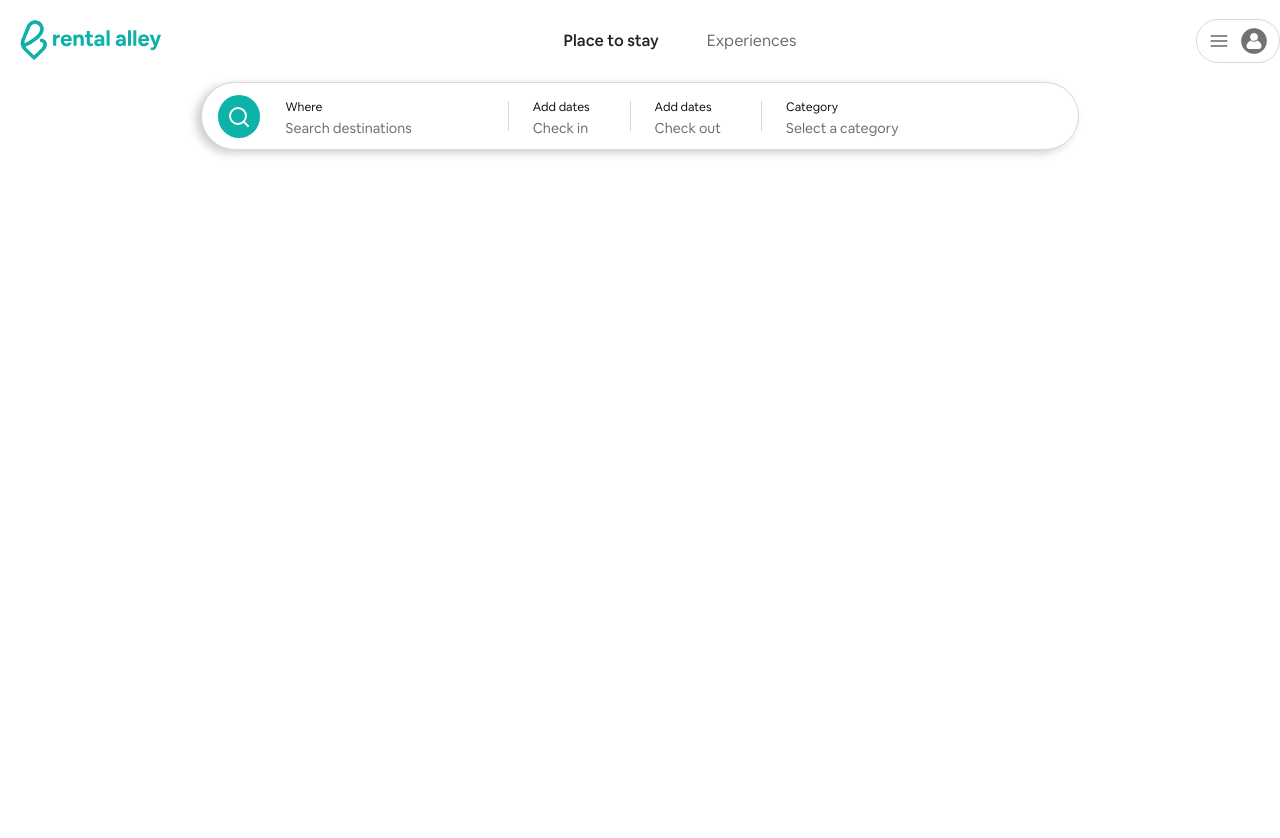
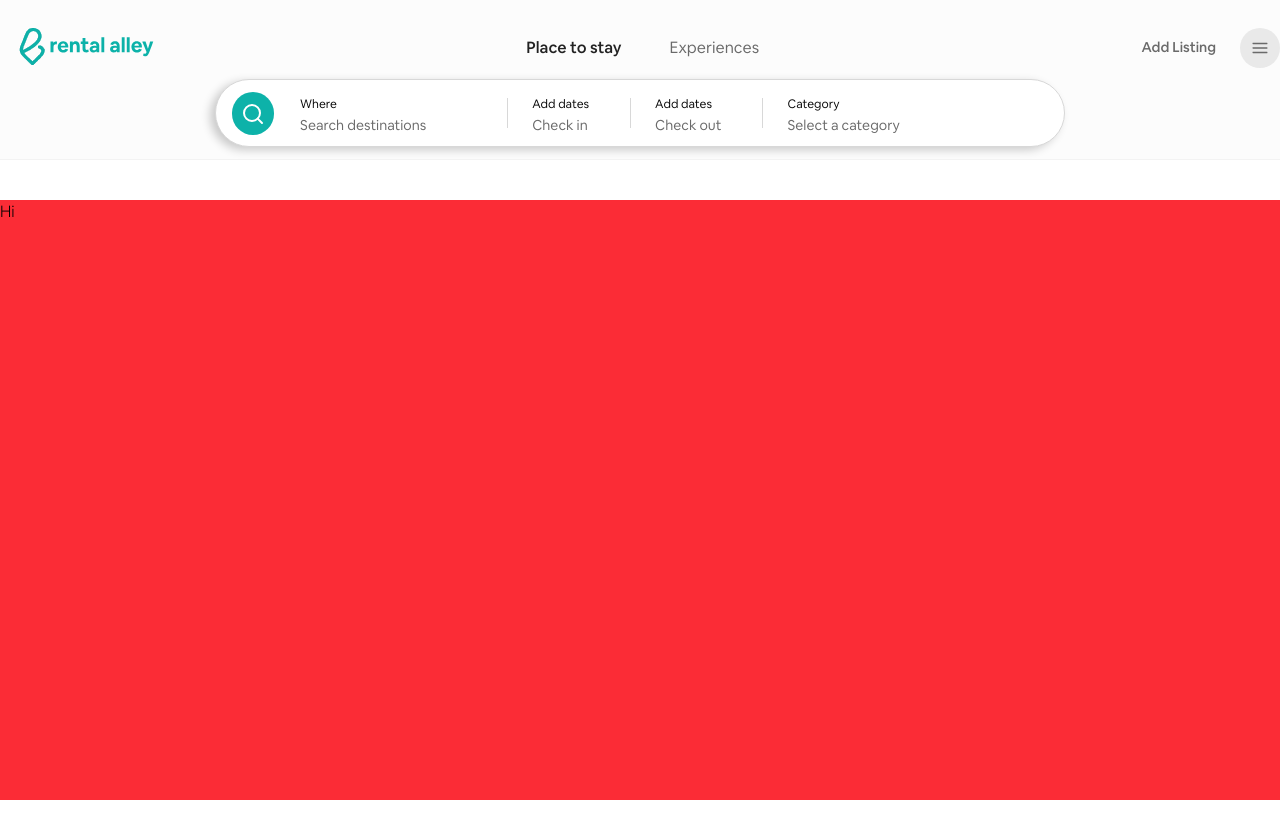
Before and after one commit to dexonapi/rentalalley3-frontendv2, a React (Vite) app: page / in a window 1280 px wide. Shown: the top 838 px of the page. Built offline with nearby package versions, Linux system fonts and the light colour scheme.

Commit message:
feat(navbar): enhance navbar with scroll animation and improved layout

```diff
--- a/src/App.tsx
+++ b/src/App.tsx
@@ -1,6 +1,7 @@
 import './App.css'
 import { BrowserRouter as Router, Routes, Route } from 'react-router-dom'
 import Nav from './components/layout/Navbar'
+import CardGrid from './components/CardGrid'
 import Profile from './pages/Profile'
 
 function App() {
@@ -9,6 +10,7 @@ function App() {
       <main className="font-cereal-Lt mb-[2000px]">
         <Nav />
         <Routes>
+          <Route path="/" element={<CardGrid />} />
           <Route path="/profile" element={<Profile />} />
         </Routes>
       </main>
--- /dev/null
+++ b/src/components/CardGrid/index.ts
@@ -0,0 +1 @@
+export { default } from './ui/Card'
--- /dev/null
+++ b/src/components/CardGrid/ui/Card.tsx
@@ -0,0 +1,9 @@
+
+
+const Card = () => {
+  return (
+    <div className="bg-red-500 max-container min-h-[600px] mt-50">Hi</div>
+  )
+}
+
+export default Card
--- a/src/components/SearchForm/ui/Form.tsx
+++ b/src/components/SearchForm/ui/Form.tsx
@@ -4,7 +4,7 @@ import { destinationSuggestions, getFormSections } from '../../../constants';
 import { AnimatePresence, motion } from 'framer-motion';
 import { CategoryPickerUI, DatePickerUI, Suggestions } from './';
 
-const Form = () => {
+const Form = ({ isScrolled }: { isScrolled: boolean }) => {
   const formRef = useRef<HTMLDivElement>(null);
 
   const [activeButton, setActiveButton] = useState('');
@@ -58,8 +58,8 @@ const Form = () => {
   });
 
   return (
-    <section className="flex justify-center max-container mt-2 font-cereal-Bk overflow-visible ">
-      <div ref={formRef} className={`flex flex-row justify-between items-center  rounded-full border-[0.5px] relative border-[#D8D8D8] min-w-[850px] custom-shadow-form ${activeButton ? 'bg-[#e9e9e9]' : 'bg-white'}`}>
+    <section className="flex justify-center max-container font-cereal-Bk overflow-visible ">
+      <div ref={formRef} className={`flex flex-row justify-between items-center  rounded-full border-[0.5px] absolute border-[#D8D8D8] min-w-[850px] custom-shadow-form ${activeButton ? 'bg-[#e9e9e9]' : 'bg-white'}`}>
         <button className="bg-[#0DB2A9] rounded-full text-white ml-5 p-[9px] hover:bg-blue-600 absolute -left-1 z-30 transition-colors">
           <Search size={24} className="inline-block" />
         </button>
--- a/src/components/layout/Navbar/ui/Nav.tsx
+++ b/src/components/layout/Navbar/ui/Nav.tsx
@@ -1,14 +1,40 @@
-import { useState } from 'react';
+import { useState, useRef, useEffect } from 'react';
 import { useNavigate, useLocation } from 'react-router-dom';
-import { icon_name, profile_icon, menu } from '../../../../assets/icons';
+import { icon_name, profile_icon, menu, support, home } from '../../../../assets/icons';
 import { SearchForm } from '../../../../components/SearchForm';
+import { motion } from 'framer-motion';
 
 const Nav = () => {
   const navigate = useNavigate();
   const [activeTab, setActiveTab] = useState('place');
+  const [isMenuOpen, setIsMenuOpen] = useState(false);
+  const [isScrolled, setIsScrolled] = useState(false);
   const location = useLocation(); // Get current location
   const isHomePage = location.pathname === '/'; // Check if we're on home page
   const isProfilePage = location.pathname === '/profile'; // Check if we're on profile page
+  const menuRef = useRef<HTMLDivElement>(null);
+
+  useEffect(() => {
+    const handleScroll = () => {
+      setIsScrolled(window.scrollY > 0);
+    };
+
+    window.addEventListener('scroll', handleScroll);
+    return () => window.removeEventListener('scroll', handleScroll);
+  }, []);
+
+  useEffect(() => {
+    const handleClickOutside = (event: MouseEvent) => {
+      if (menuRef.current && !menuRef.current.contains(event.target as Node)) {
+        setIsMenuOpen(false);
+      }
+    };
+
+    document.addEventListener('mousedown', handleClickOutside);
+    return () => {
+      document.removeEventListener('mousedown', handleClickOutside);
+    };
+  }, []);
 
 
   const switchTab = (activeSwitch: string) => {
@@ -20,37 +46,93 @@ const Nav = () => {
   };
 
   return (
-    <header className={`py-2 z-10 fixed top-0 left-0 right-0 bg-white ${isProfilePage ? 'border-b-[0.5px] border-[#D8D8D8]' : ''}`}>
-      <nav className="flex justify-between items-center max-container font-cereal-Md">
-        <a href="/"><img src={icon_name} alt="icon" width={164} height={164} /></a>
+    <header className={`fixed top-0 left-0 right-0 bg-[#fcfcfc] border-b-[0.5px] border-[#f3f3f3] ${isProfilePage ? 'border-b-[0.5px] border-[#D8D8D8]' : ''} z-100 transition-all duration-300 ${isScrolled ? 'pt-4 pb-4' : 'pt-4 pb-20'}`}>
+      <nav className="flex justify-between items-center max-container font-cereal-Md transition-all duration-300">
+        <a href="/" className="transition-all duration-300">
+          <img src={icon_name} alt="icon" width={156} height={156} />
+        </a>
 
-        <section className="flex gap-4">
-          <span className={switchTab('place')} onClick={() => setActiveTab('place')}>
+        <section className="flex gap-4 transition-all duration-300 opacity-100">
+          <motion.span
+            className={switchTab('place')}
+            onClick={() => setActiveTab('place')}
+            initial={{ opacity: 1, y: 0 }}
+            animate={isScrolled ? { opacity: 0, y: -20 } : { opacity: 1, y: 0 }}
+            transition={{ duration: 0.3 }}
+          >
             {isHomePage ? 'Place to stay' : ''}
-          </span>
+          </motion.span>
 
-          <span className={switchTab('experiences')} onClick={() => setActiveTab('experiences')}>
+          <motion.span
+            className={switchTab('experiences')}
+            onClick={() => setActiveTab('experiences')}
+            initial={{ opacity: 1, y: 0 }}
+            animate={isScrolled ? { opacity: 0, y: -20 } : { opacity: 1, y: 0 }}
+            transition={{ duration: 0.3 }}
+          >
             {isHomePage ? 'Experiences' : ''}
-          </span>
+          </motion.span>
         </section>
-        <section className={`flex gap-3 justify-between items-center ${isHomePage ? 'border-[0.5px] border-[#D8D8D8] py-2 px-3' : ''}  rounded-3xl min-w-20 hover:custom-shadow`}>
+        <section className={`flex gap-3 justify-between items-center rounded-3xl min-w-20 hover:custom-shadow`}>
           {/* Menu */}
-          {isHomePage && <img src={menu} alt="menu" width={20} height={20} className="cursor-pointer" />}
+          {isHomePage && <p className="text-[#6a6a6a] cursor-pointer text-slate-gray switch-effect hover:text-[#222222] hover:bg-[#e9e9e9] rounded-full text-[14px] px-3 py-2">Add Listing</p>}
           {/* Profile */}
           {isProfilePage ? <div className="w-10 h-10 bg-black text-white rounded-full flex items-center justify-center font-cereal-Md">
             D
-          </div> : <img
-            src={profile_icon}
-            alt="profile_icon"
-            width={26}
-            height={26}
-            className="cursor-pointer"
-            onClick={() => navigate('/profile')}
-          />}
+          </div> : (
+            <div className="relative">
+              <div className="w-10 h-10 bg-[#e9e9e9] text-white rounded-full flex items-center justify-center font-cereal-Md cursor-pointer"
+                onClick={() => setIsMenuOpen(!isMenuOpen)}>
+                <img
+                  src={menu}
+                  alt="menu"
+                  width={18}
+                  height={18}
+                />
+              </div>
+              {isMenuOpen && (
+                <motion.div
+                  ref={menuRef}
+                  initial={{ opacity: 0, y: -10 }}
+                  animate={{ opacity: 1, y: 0 }}
+                  exit={{ opacity: 0, y: -10 }}
+                  className="absolute right-0 top-12 bg-white rounded-lg shadow-lg min-w-[200px] py-2 z-50">
+                  <div className="flex items-center gap-3 px-4 py-2 hover:bg-gray-100 cursor-pointer" onClick={() => {
+                    navigate('/help-center');
+                    setIsMenuOpen(false);
+                  }}>
+                    <img src={support} alt="help" width={20} height={20} className="text-gray-600" />
+                    <span className="font-cereal-Bk text-[14px]">Help Center</span>
+                  </div>
+                  <div className="flex items-center gap-3 px-4 py-2 hover:bg-gray-100 cursor-pointer" onClick={() => {
+                    navigate('/become-host');
+                    setIsMenuOpen(false);
+                  }}>
+                    <img src={home} alt="host" width={20} height={20} className="text-gray-600" />
+                    <span className="font-cereal-Bk text-[14px]">Become a Host</span>
+                  </div>
+                  <div className="flex items-center gap-3 px-4 py-2 hover:bg-gray-100 cursor-pointer" onClick={() => {
+                    navigate('/login');
+                    setIsMenuOpen(false);
+                  }}>
+                    <img src={profile_icon} alt="profile" width={20} height={20} className="text-gray-600" />
+                    <span className="font-cereal-Bk text-[14px]">Login/Signup</span>
+                  </div>
+                </motion.div>
+              )}
+            </div>
+          )}
         </section>
       </nav>
 
-      {isHomePage && <SearchForm />}
+      {isHomePage && (
+        <motion.div
+          className="transition-all duration-300"
+          style={{ transform: isScrolled ? 'translateY(-60px)' : 'translateY(0)' }}
+        >
+          <SearchForm isScrolled={isScrolled} />
+        </motion.div>
+      )}
     </header>
   )
 }
--- a/src/constants/index.ts
+++ b/src/constants/index.ts
@@ -32,7 +32,7 @@ export const getFormSections = ({
       setShowCategoryPicker(false);
       setShowDatePickers(false);
     },
-    paddingClasses: 'pl-21 pr-24',
+    paddingClasses: 'pl-21 pr-20',
   },
   {
     id: 'checkIn',
@@ -65,6 +65,6 @@ export const getFormSections = ({
       setShowDestinationSuggestions(false);
       setShowDatePickers(false);
     },
-    paddingClasses: 'pl-6 pr-45',
+    paddingClasses: 'pl-6 pr-41',
   },
 ];
--- a/src/index.css
+++ b/src/index.css
@@ -44,7 +44,7 @@
 
 @layer components {
   .max-container {
-    max-width: 1790px;
+    max-width: 1840px;
     margin: 0 auto;
   }
 
```
